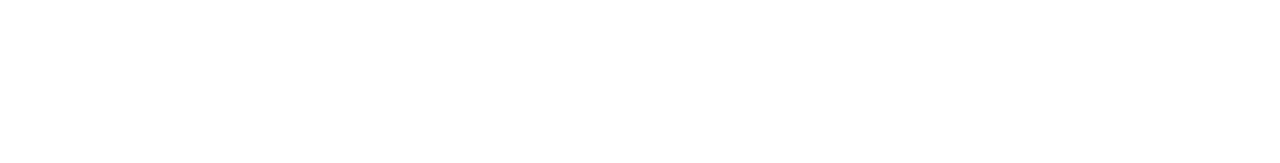
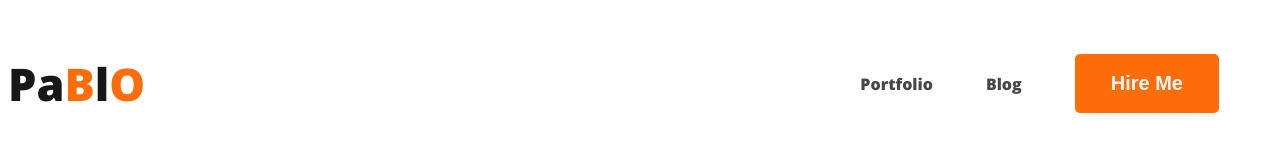
Before and after one commit to CODING019/MODIFIED-PORTFOLIO, a plain HTML site: page index.html in a window 1280 px wide. Drawn offline with nearby package versions, Linux system fonts and the light colour scheme.

Commit message:
nav added

```diff
--- a/index.html
+++ b/index.html
@@ -4,9 +4,21 @@
     <meta charset="UTF-8">
     <meta name="viewport" content="width=device-width, initial-scale=1.0">
     <title>PORTFOLIO</title>
+    <link rel="stylesheet" href="style/style.css">
+    <link rel="preconnect" href="https://fonts.googleapis.com">
+<link rel="preconnect" href="https://fonts.gstatic.com" crossorigin>
+<link href="https://fonts.googleapis.com/css2?family=Open+Sans:wght@800&display=swap" rel="stylesheet">
 </head>
 <body>
     <header>
+     <nav>
+      <h3 class="nav-title">Pa<span class="text-primary">B</span>l<span class="text-primary">O</span></h3>
+     <ul>
+         <li><a href="">Portfolio</a></li>
+        <li><a href="">Blog</a></li>
+        <li><button class="btn-primary">Hire Me</button></li>
+     </ul>
+        </nav>
 
     </header>
     <main>
--- /dev/null
+++ b/style/style.css
@@ -0,0 +1,37 @@
+body{
+    font-family: 'Open Sans', sans-serif;
+}
+.text-primary{
+    color: #FD6E0A;
+}
+.btn-primary{
+    border-radius: 5px;
+background: #FD6E0A;
+border: 0;
+color: whitesmoke;
+font-size: 20px;
+font-weight: 700;
+padding: 18px 36px;
+}
+nav{
+    display: flex;
+    justify-content:space-between;
+    align-items: center;
+}
+.nav-title{
+    color: var(--Dark-01, #181818);
+font-size: 45px;
+font-weight: 800;
+}
+nav > ul {
+    display: flex;
+    align-items: center;
+}
+nav li{
+    list-style: none;
+    margin-right: 53px
+}
+nav a{
+    text-decoration: none;
+    color: #474747;
+}
```
